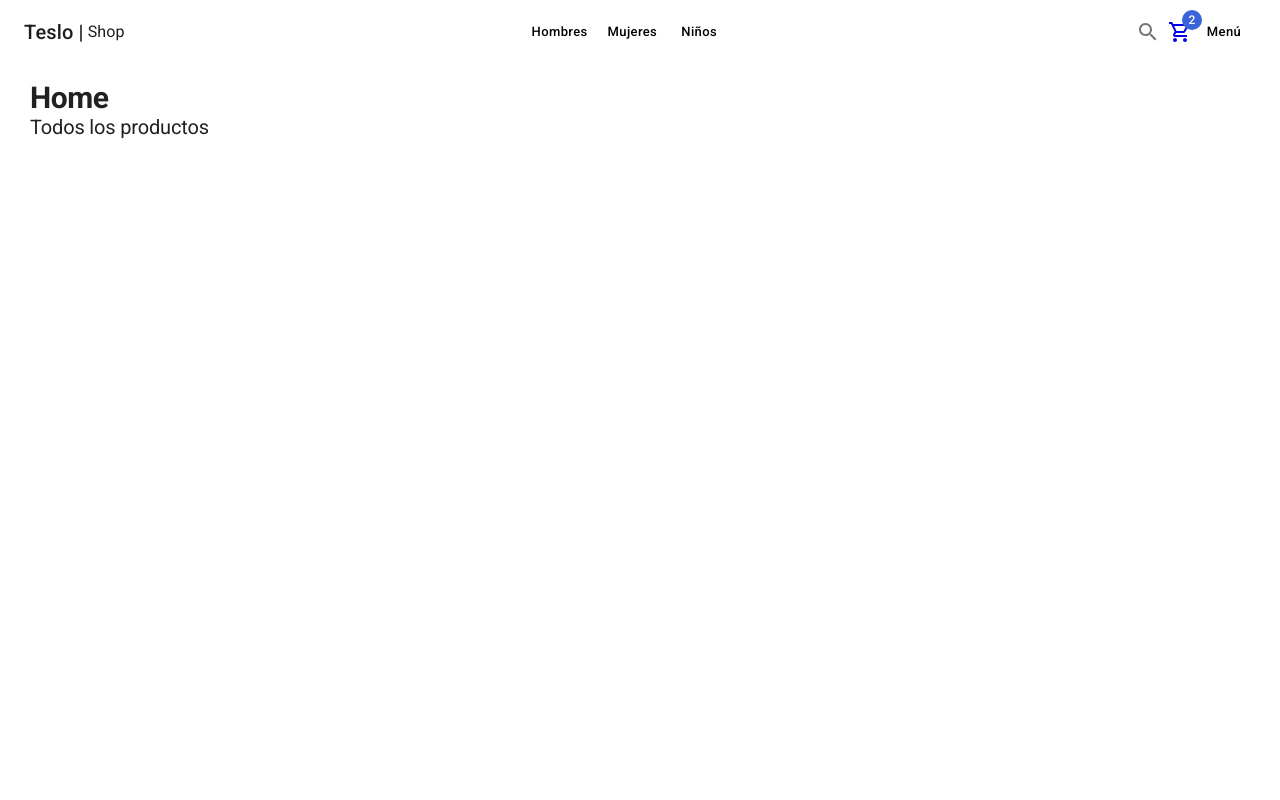
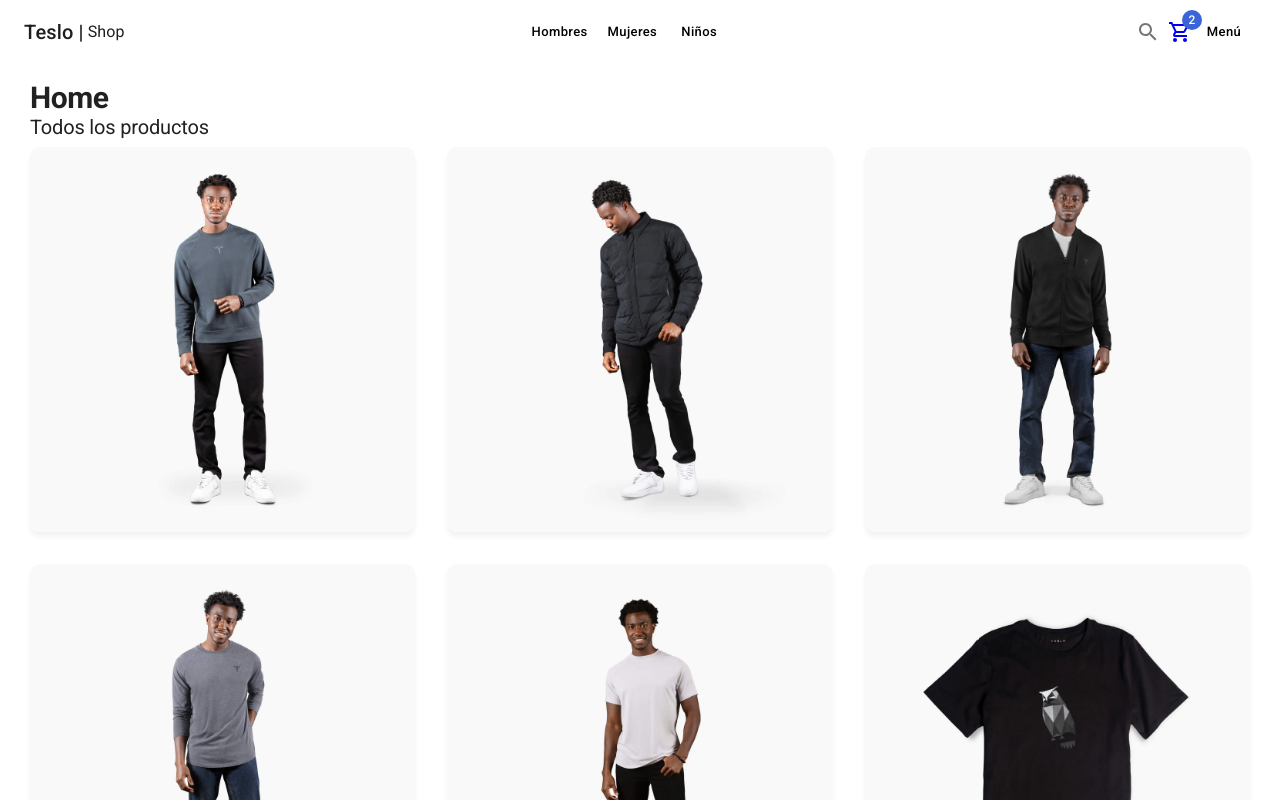
Before and after one commit to HouseCham/teslo-app, a Next.js app: page / in a window 1280 px wide. Shown: the top 800 px of the page. Built offline with nearby package versions, Linux system fonts and the light colour scheme.

Commit message:
first home page implementation

```diff
--- a/pages/index.tsx
+++ b/pages/index.tsx
@@ -1,13 +1,31 @@
 import { Shop } from '@mui/icons-material'
 import type { NextPage } from 'next'
 import ShopLayout from '../components/layouts/ShopLayout'
-import { Typography } from '@mui/material'
+import { Card, CardActionArea, CardMedia, Grid, Typography } from '@mui/material'
+import { initialData } from '../database/products'
 
 const Home: NextPage = () => {
   return (
     <ShopLayout title={'Teslo-Shop - Home'} pageDescription={'Los mejores productos :)'}>
       <Typography variant='h1' component={'h1'}>Home</Typography>
       <Typography variant='h2' sx={{ mb: 1 }}>Todos los productos</Typography>
+
+      <Grid container spacing={4}>
+        {
+          initialData.products.map((product) => (
+            <Grid item xs={6} sm={4} key={product.slug}>
+              <Card>
+                <CardActionArea>
+                  <CardMedia
+                    component={ 'img' }
+                    image={ `products/${product.images[0]}` }
+                    alt={ product.title }
+                  />
+                </CardActionArea>
+              </Card>
+            </Grid>
+        ))}
+      </Grid>
     </ShopLayout>
   )
 }
```
